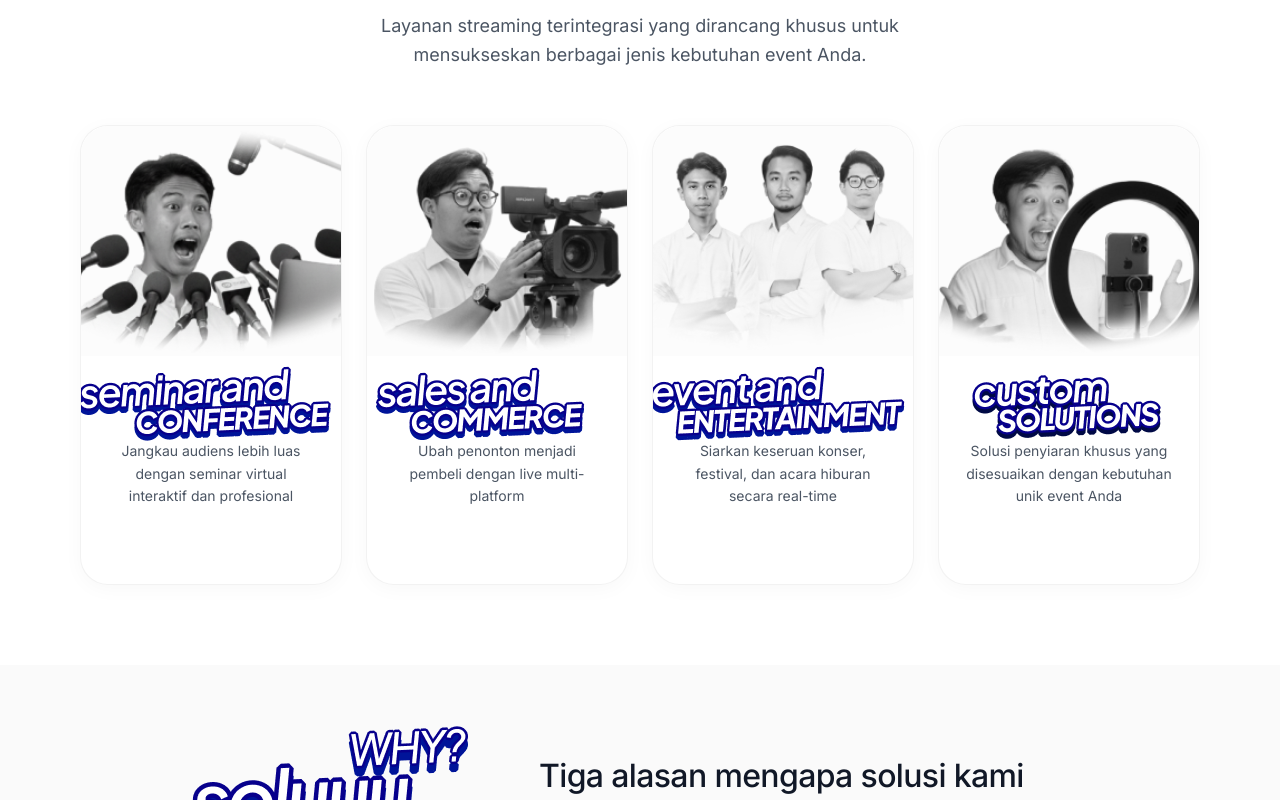
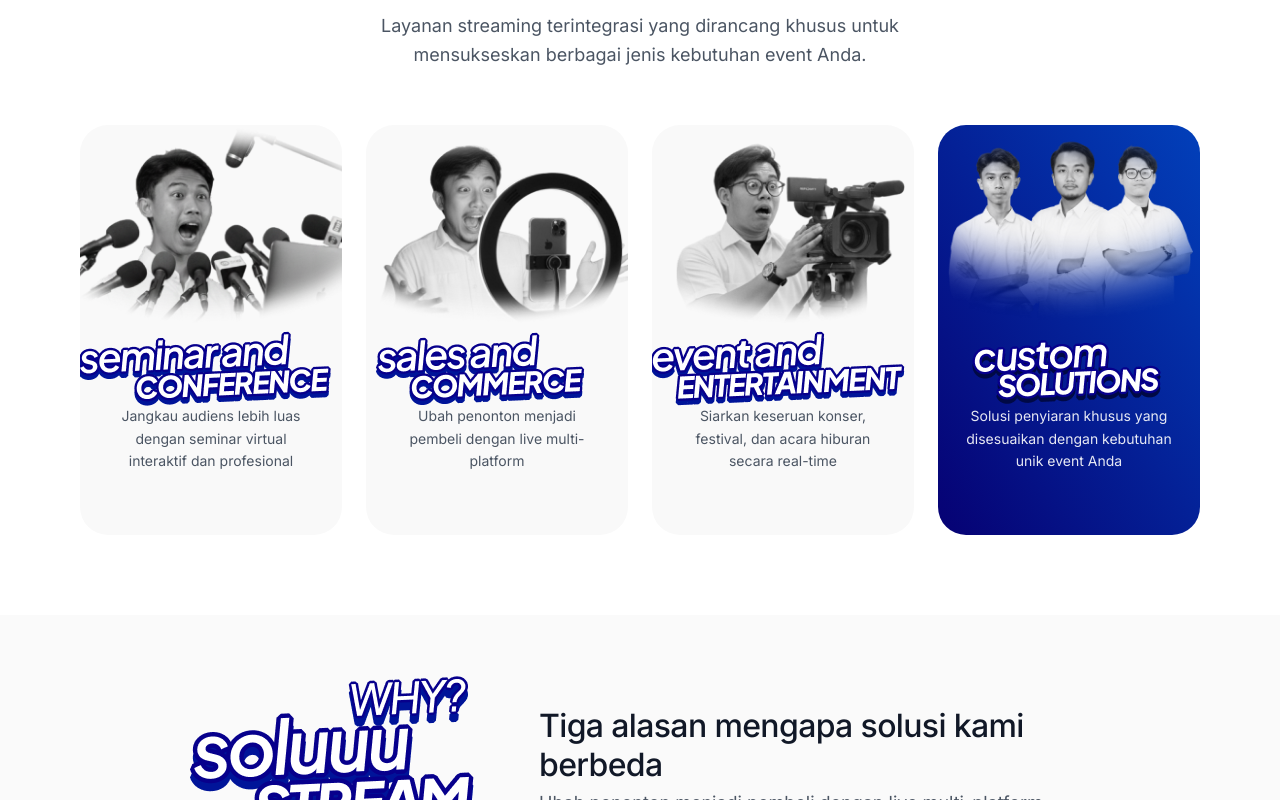
Before and after one commit to pascal-arya/solustream-pages, a Next.js app: page / in a window 1280 px wide. Shown: the part 1400-2200 px from the top of the page. Built offline with nearby package versions, Linux system fonts and the light colour scheme.

Commit message:
style: change solution card structure

```diff
--- a/src/app/components/Solutions.tsx
+++ b/src/app/components/Solutions.tsx
@@ -13,21 +13,21 @@ export default function Solutions() {
     },
     {
       id: 2,
-      image: '/Assets/Landing Page/Solusi Img/Mask group (1).png',
+      image: '/Assets/Landing Page/Solusi Img/Mask group.png',
       titleImage: '/Assets/Landing Page/Group 2607808.png',
       altText: 'Sales & Commerce',
       description: 'Ubah penonton menjadi pembeli dengan live multi-platform',
     },
     {
       id: 3,
-      image: '/Assets/Landing Page/Solusi Img/Mask group (2).png',
+      image: '/Assets/Landing Page/Solusi Img/Mask group (1).png',
       titleImage: '/Assets/Landing Page/Group 2607809.png',
       altText: 'Event & Entertainment',
       description: 'Siarkan keseruan konser, festival, dan acara hiburan secara real-time',
     },
     {
       id: 4,
-      image: '/Assets/Landing Page/Solusi Img/Mask group.png',
+      image: '/Assets/Landing Page/Solusi Img/Mask group (2).png',
       titleImage: '/Assets/Landing Page/Group 2607810.png',
       altText: 'Custom Solutions',
       description: 'Solusi penyiaran khusus yang disesuaikan dengan kebutuhan unik event Anda',
@@ -46,7 +46,10 @@ export default function Solutions() {
 
         <div className="solutions-grid">
           {cards.map((card) => (
-            <div key={card.id} className="solution-card">
+            <div
+              key={card.id}
+              className={`solution-card ${card.id === 4 ? 'custom-solution-card' : ''}`}
+            >
               <div className="solution-card-image-wrapper">
                 <Image
                   src={card.image}
--- a/src/app/globals.css
+++ b/src/app/globals.css
@@ -605,11 +605,11 @@ button {
 /* Shared Footer Styles */
 .global-footer {
   width: 100%;
-  border-top: 1px solid rgba(255, 255, 255, 0.1);
+  border-top: 1px solid rgba(0, 0, 0, 0.08);
   padding: 48px 0;
   margin-top: 80px;
-  background: linear-gradient(to top right, #02002e 0%, #031e61 100%);
-  color: #ffffff;
+  background: #ffffff;
+  color: #111827;
   display: flex;
   justify-content: center;
 }
@@ -645,7 +645,7 @@ button {
 
 .footer-copyright {
   font-size: 14px;
-  color: rgba(255, 255, 255, 0.6);
+  color: #6b7280;
   font-weight: 400;
 }
 
@@ -665,7 +665,7 @@ button {
   font-size: 14px;
   text-transform: uppercase;
   font-weight: 600;
-  color: #ffffff;
+  color: #111827;
   letter-spacing: 0.05em;
 }
 
@@ -680,14 +680,14 @@ button {
   align-items: center;
   gap: 10px;
   font-size: 14px;
-  color: rgba(255, 255, 255, 0.8);
+  color: #4b5563;
   text-decoration: none;
   transition: color 0.2s ease, transform 0.2s ease;
   font-weight: 400;
 }
 
 .footer-link-item:hover {
-  color: #ffffff;
+  color: #0240BA;
   transform: translateX(2px);
 }
 
--- a/src/app/landing.css
+++ b/src/app/landing.css
@@ -275,17 +275,17 @@
 
 .solution-card {
   position: relative;
-  height: 460px;
+  height: 410px;
   border-radius: 28px;
   overflow: hidden;
   display: flex;
   flex-direction: column;
   align-items: center;
   justify-content: flex-start;
-  padding: 0 0 24px;
-  background-color: #ffffff;
-  border: 1px solid rgba(0, 0, 0, 0.05);
-  box-shadow: 0 4px 20px rgba(0, 0, 0, 0.03);
+  padding: 0 0 20px;
+  background-color: #F9F9F9;
+  border: none;
+  /* box-shadow: 0 4px 20px rgba(0, 0, 0, 0.03); */
   transition: transform 0.4s cubic-bezier(0.16, 1, 0.3, 1), box-shadow 0.4s cubic-bezier(0.16, 1, 0.3, 1);
   cursor: pointer;
 }
@@ -297,7 +297,7 @@
 
 .solution-card-image-wrapper {
   width: 100%;
-  height: 230px;
+  height: 200px;
   position: relative;
   overflow: hidden;
   border-top-left-radius: 28px;
@@ -305,7 +305,7 @@
   display: flex;
   justify-content: center;
   align-items: center;
-  background-color: #fcfcfc;
+  background-color: transparent;
 }
 
 .solution-card-image {
@@ -322,7 +322,7 @@
   display: flex;
   flex-direction: column;
   align-items: center;
-  padding: 24px 20px 0;
+  padding: 20px 20px 0;
   box-sizing: border-box;
 }
 
@@ -352,6 +352,24 @@
   font-weight: 400;
   max-width: 95%;
   margin: 0;
+}
+
+/* Custom Solution Card Brand Gradient */
+.custom-solution-card {
+  background: linear-gradient(to top right, #060173 0%, #0240BA 100%);
+  border: none;
+}
+
+.custom-solution-card .solution-card-image-wrapper {
+  background-color: transparent;
+}
+
+.custom-solution-card .solution-card-description {
+  color: rgba(255, 255, 255, 0.9);
+}
+
+.custom-solution-card:hover {
+  background: linear-gradient(to top right, #07018a 0%, #0348e3 100%);
 }
 
 /* Reasons Section Styles */
@@ -927,20 +945,20 @@
 
   .solution-card {
     flex: 0 0 280px;
-    height: 420px;
+    height: 370px;
     scroll-snap-align: center;
-    padding: 0 0 20px;
+    padding: 0 0 16px;
     border-radius: 24px;
   }
 
   .solution-card-image-wrapper {
-    height: 180px;
+    height: 165px;
     border-top-left-radius: 24px;
     border-top-right-radius: 24px;
   }
 
   .solution-card-content {
-    padding: 16px 12px 0;
+    padding: 12px 10px 0;
   }
 
   .solution-card-title-wrapper {
```
